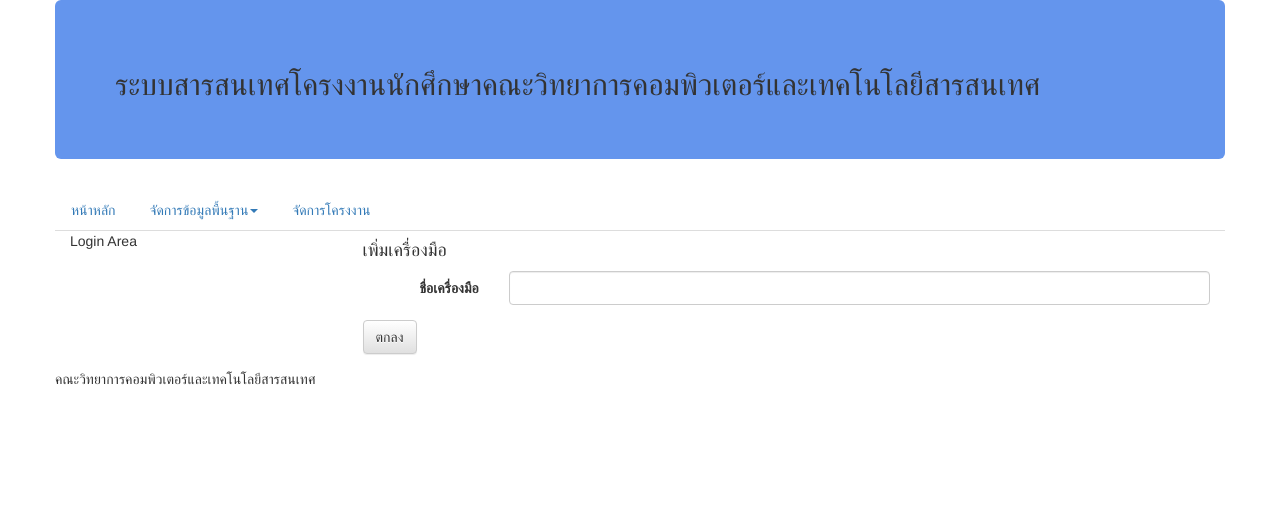
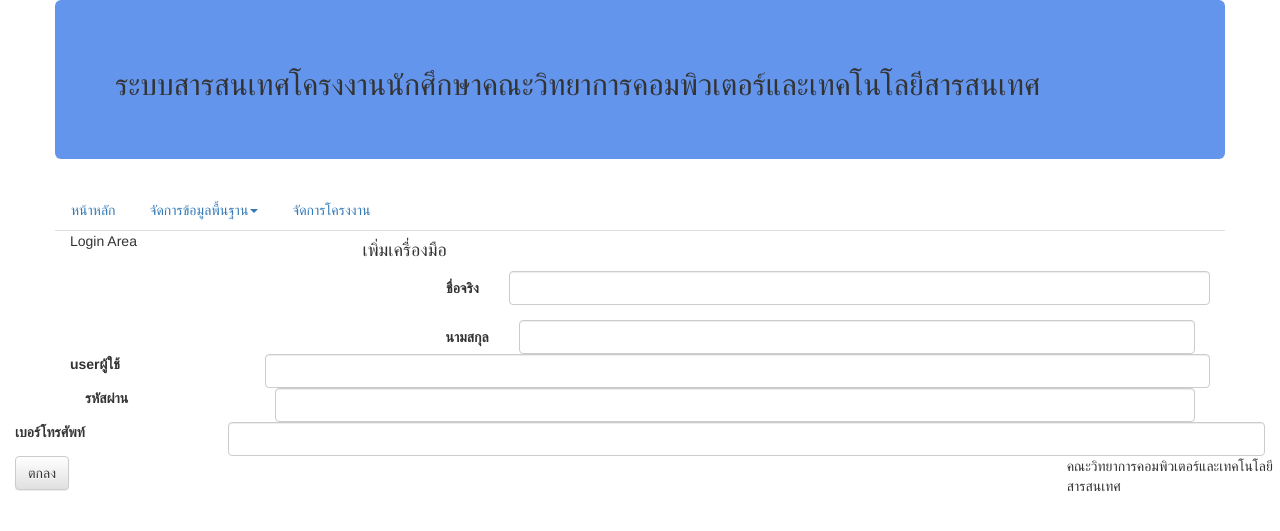
Before and after one commit to Poonyaritkwangthong/w09, a PHP site: page /tools_add.php in a window 1280 px wide. Shown: the top 531 px of the page. Run offline with PHP 8.4, Linux system fonts and the light colour scheme; some libraries are stand-ins or nearby versions.

Commit message:
Add files via upload

```diff
--- a/tools_add.php
+++ b/tools_add.php
@@ -37,20 +37,44 @@
                 <h4>เพิ่มเครื่องมือ</h4>
                 <?php
                     if(isset($_GET['submit'])){
-                        $tools_name = $_GET['tools_name'];
-                        $sql = "insert into tools (tls_name) values ('$tools_name')";
+                        $first_name = $_GET['first_name'];
+                        $last_name = $_GET['last_name'];
+                        $user_id = $_GET['user_id'];
+                        $user_password = $_GET['user_password'];
+                        $phone_number = $_GET['phone_number'];
+                        $sql = "insert into person (first_name,last_name,user_id,user_password,phone_number) values ('$first_name','$last_name','$user_id','$user_password','$phone_number')";
                         include 'connectdb.php';
                         mysqli_query($conn,$sql);
                         mysqli_close($conn);
-                        echo "เพิ่มเครื่องมือ $tools_name เรียบร้อยแล้ว<br>";
-                        echo '<a href="tools_list.php">แสดงเครื่องมือทั้งหมด</a>';
+                        echo "คุณได้ทำการสมัคร  $first_name . $last_name เรียบร้อยแล้ว<br>";
+                        echo '<a href="login.php">ไปหน้าล็อคอิน</a>';
                     }else{
                 ?>
-                    <form class="form-horizontal" role="form" name="tools_add" action="<?php echo $_SERVER['PHP_SELF']?>">
+                    <form class="form-horizontal" role="form" name="person" action="<?php echo $_SERVER['PHP_SELF']?>">
                         <div class="form-group">
-                            <label for="tools_name" class="col-md-2 col-lg-2 control-label">ชื่อเครื่องมือ</label>
+                            <label class="col-md-2 col-lg-2 control-label">ชื่อจริง</label>
                             <div class="col-md-10 col-lg-10">
-                                <input type="text" name="tools_name" id="tools_name" class="form-control">
+                                <input type="text" name="first_name" id="first_name" class="form-control">
+                            </div>
+                        </div>
+                            <label class="col-md-2 col-lg-2 control-label">นามสกุล</label>
+                            <div class="col-md-10 col-lg-10">
+                                <input type="text" name="last_name" id="last_name" class="form-control">
+                            </div>
+                        </div>
+                            <label class="col-md-2 col-lg-2 control-label">userผู้ใช้</label>
+                            <div class="col-md-10 col-lg-10">
+                                <input type="text" name="user_id" id="user_id" class="form-control">
+                            </div>
+                        </div>
+                            <label class="col-md-2 col-lg-2 control-label">รหัสผ่าน</label>
+                            <div class="col-md-10 col-lg-10">
+                                <input type="text" name="user_password" id="user_password" class="form-control">
+                            </div>
+                        </div>
+                            <label class="col-md-2 col-lg-2 control-label">เบอร์โทรศัพท์</label>
+                            <div class="col-md-10 col-lg-10">
+                                <input type="text" name="phone_number" id="phone_number" class="form-control">
                             </div>
                         </div>
                         <div class="form-group">
```
